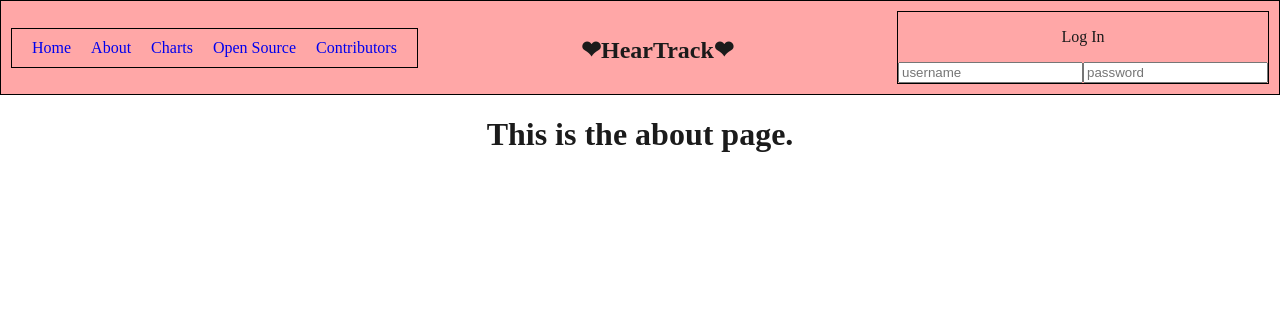
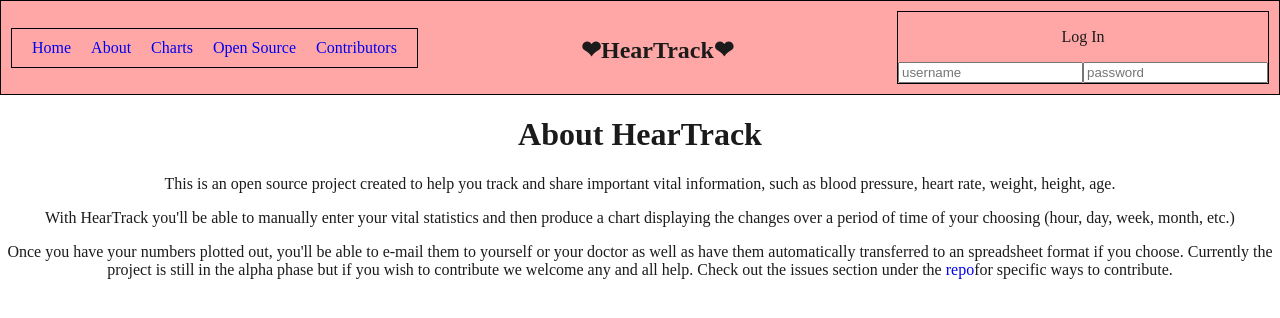
Before and after one commit to JS-goose/heart-track, a React (Create React App) app: page /about in a window 1280 px wide. Shown: the top 318 px of the page. Built offline with nearby package versions, Linux system fonts and the light colour scheme.

Commit message:
added basic content

```diff
--- a/src/components/layout/pages/About.js
+++ b/src/components/layout/pages/About.js
@@ -1,11 +1,30 @@
-import React from 'react';
+import React from "react";
 
 const About = () => {
-    return(
-        <div>
-            <h1>This is the about page.</h1>
-        </div>
-    )
-}
+  return (
+    <div>
+      <h1>About HearTrack</h1>
+      <p>
+        This is an open source project created to help you track and share important vital
+        information, such as blood pressure, heart rate, weight, height, age.
+      </p>
+      <p>
+        With HearTrack you'll be able to manually enter your vital statistics and then produce a
+        chart displaying the changes over a period of time of your choosing (hour, day, week, month,
+        etc.)
+      </p>
+      <p>
+        Once you have your numbers plotted out, you'll be able to e-mail them to yourself or your
+        doctor as well as have them automatically transferred to an spreadsheet format if you
+        choose. Currently the project is still in the alpha phase but if you wish to contribute we
+        welcome any and all help. Check out the issues section under the{" "}
+        <a href="https://github.com/JS-goose/heart-track" target="blank">
+          repo
+        </a>
+        for specific ways to contribute.
+      </p>
+    </div>
+  );
+};
 
 export default About;
```
